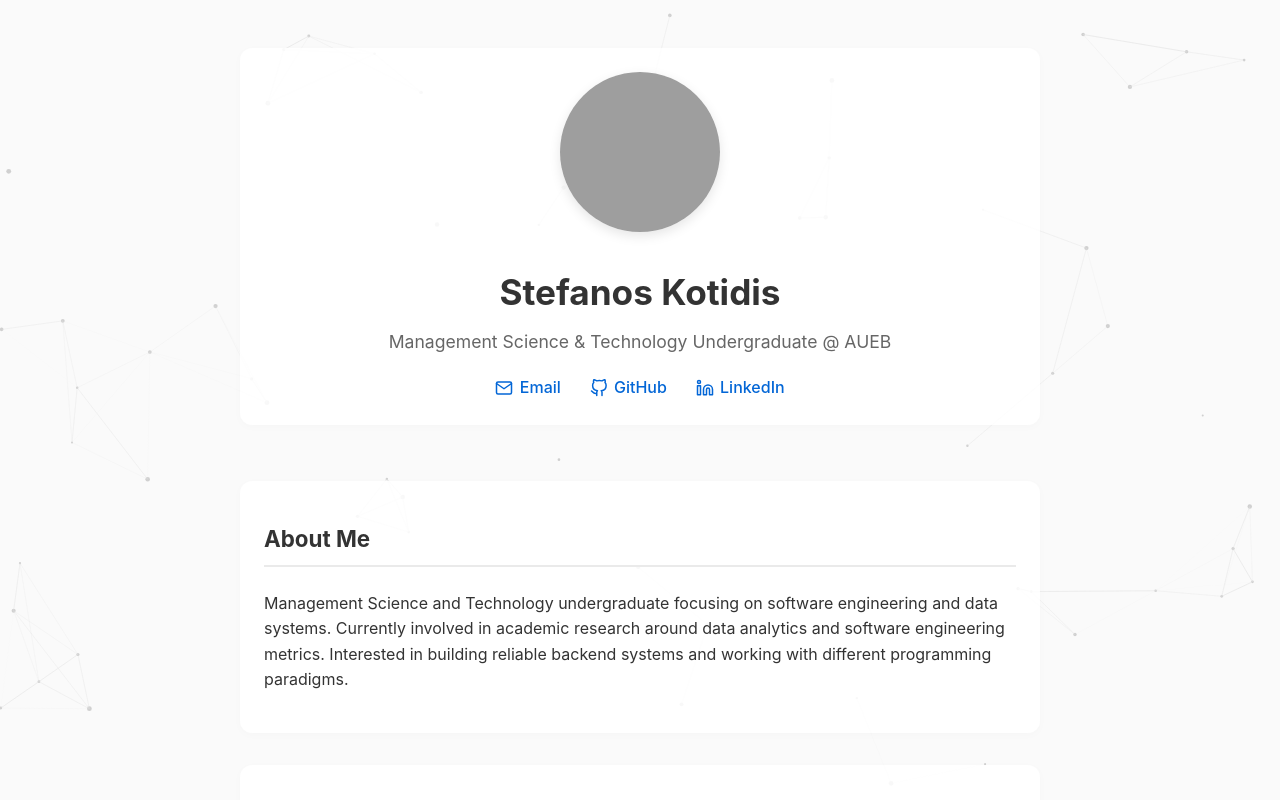
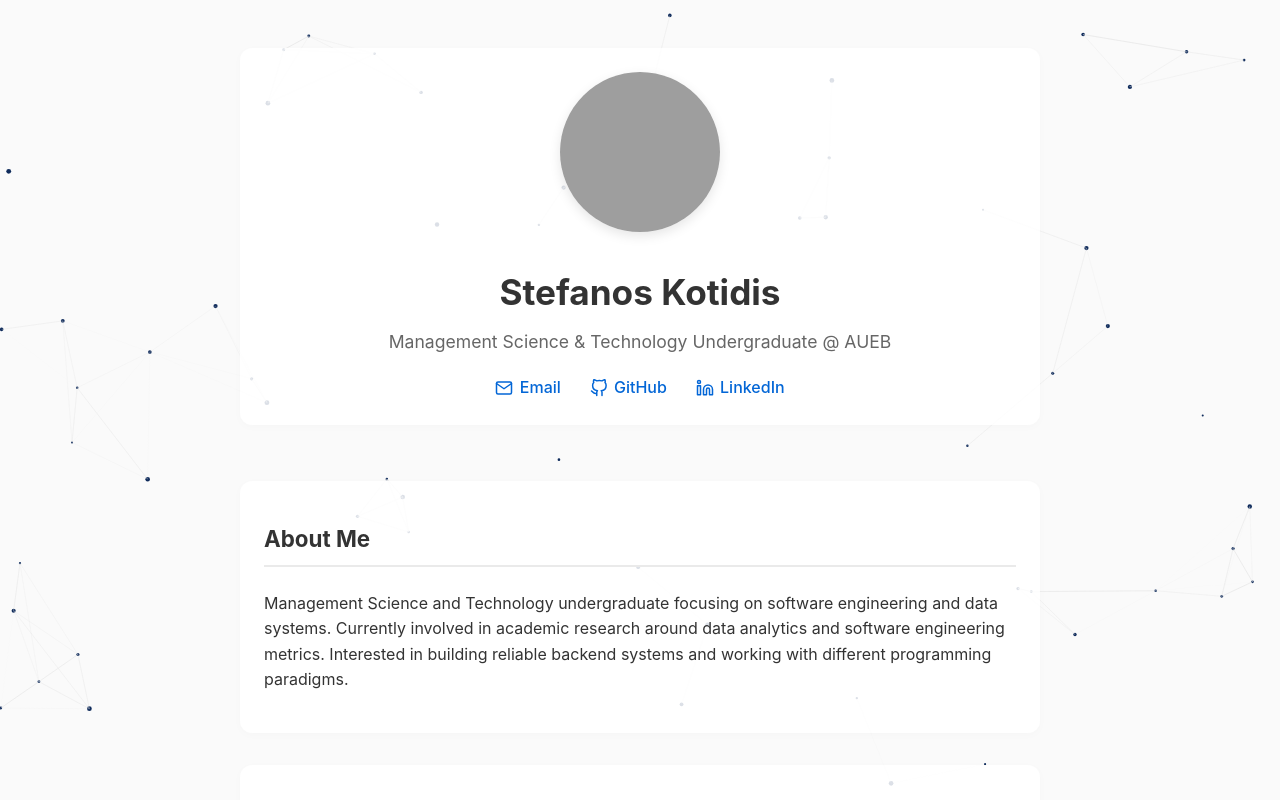
Before and after one commit to stefkotidis-prog/stefkotidis-prog.github.io, a plain HTML site: page index.html in a window 1280 px wide. Shown: the top 800 px of the page. Drawn offline with Linux system fonts and the light colour scheme; grey boxes are pictures that could not be loaded.

Commit message:
Change node colours

```diff
--- a/index.html
+++ b/index.html
@@ -211,7 +211,8 @@
             requestAnimationFrame(animate);
             ctx.clearRect(0, 0, width, height);
 
-            ctx.fillStyle = '#d0d0d0';
+            // Το χρώμα των κόμβων (nodes) άλλαξε σε σκούρο μπλε
+            ctx.fillStyle = '#0f2b5b';
             particles.forEach(p => {
                 p.x += p.vx;
                 p.y += p.vy;
```
